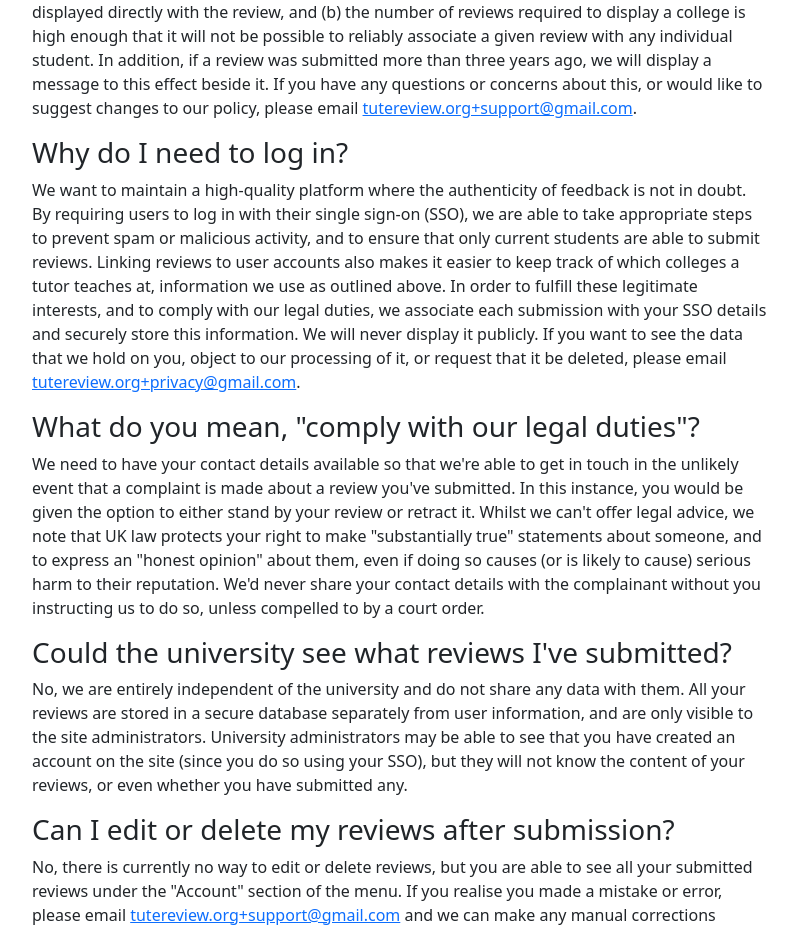
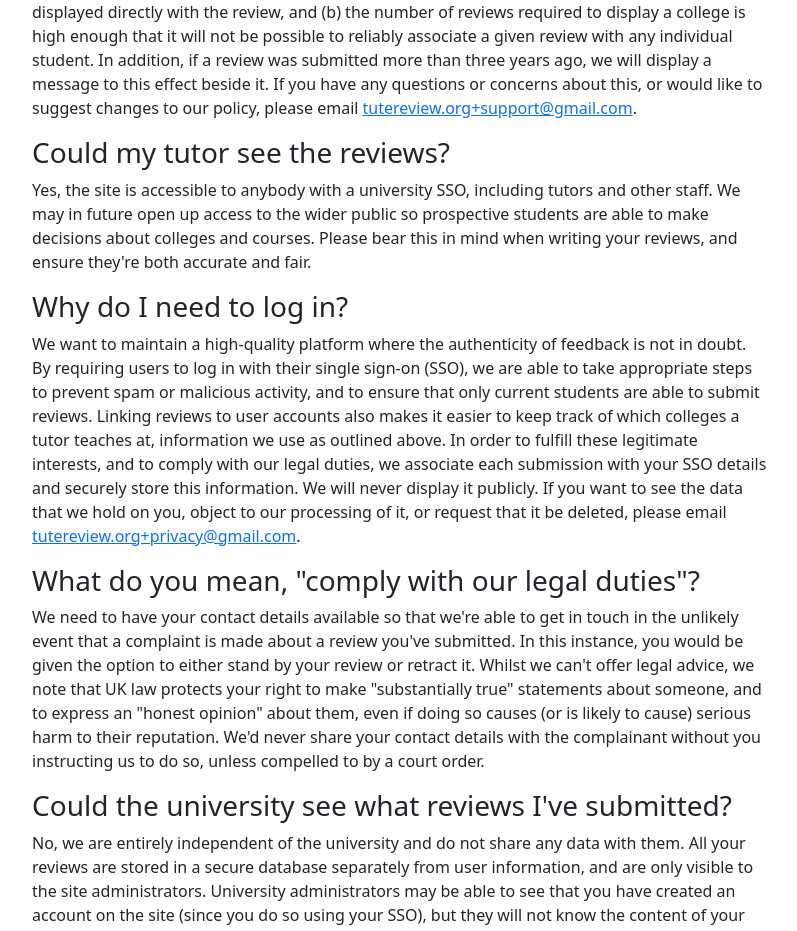
Before and after one commit to selvaradov/tutereview, a React (Create React App) app in the folder client/: page / in a window 1280 px wide. Shown: the part 1162-2093 px from the top of the page, without its empty margins (50-847 px from the left). Built offline with nearby package versions, Linux system fonts and the light colour scheme; no server answers.

Commit message:
clarify tutors can see reviews

```diff
--- a/client/src/components/FAQSection.tsx
+++ b/client/src/components/FAQSection.tsx
@@ -17,6 +17,13 @@ const FAQSection = () => {
         we will display a message to this effect beside it.
         If you have any questions or concerns about this, or would like to suggest
         changes to our policy, please email <a href="mailto:tutereview.org+support@gmail.com">tutereview.org+support@gmail.com</a>.
+      </p>
+      <h3>Could my tutor see the reviews?</h3>
+      <p>
+        Yes, the site is accessible to anybody with a university SSO, including tutors and
+        other staff. We may in future open up access to the wider public so prospective
+        students are able to make decisions about colleges and courses. Please bear this
+        in mind when writing your reviews, and ensure they're both accurate and fair.
       </p>
       <h3> Why do I need to log in?</h3>
       <p>
```
